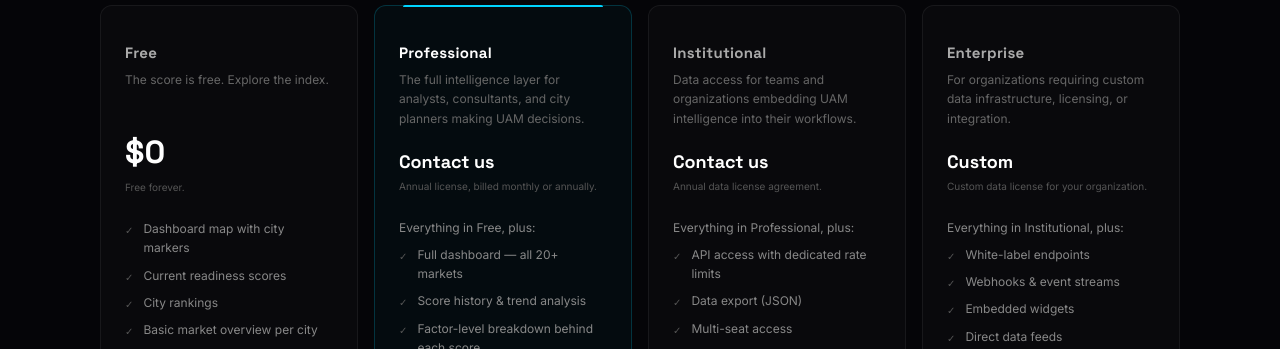
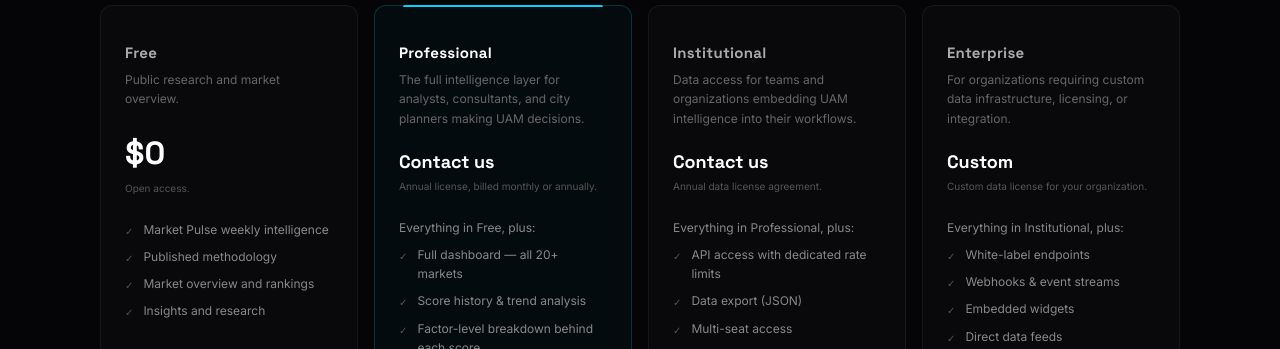
Before and after one commit to Xdrum1/airgrid, a Next.js app: page /pricing in a window 1280 px wide. Shown: the part 603-952 px from the top of the page. Built offline with nearby package versions, Linux system fonts and the light colour scheme; no server answers.

Commit message:
Update pricing page free tier for institutional positioning
Free tier now describes public research layer (Pulse, methodology,
insights) instead of dashboard features. CTA changed from
"Explore Dashboard" to "Request Access".

```diff
--- a/src/components/PricingTiers.tsx
+++ b/src/components/PricingTiers.tsx
@@ -21,18 +21,18 @@ interface Tier {
 const TIERS: Tier[] = [
   {
     name: "Free",
-    tagline: "The score is free. Explore the index.",
+    tagline: "Public research and market overview.",
     price: "$0",
-    priceNote: "Free forever.",
+    priceNote: "Open access.",
     accent: "#00d4ff",
     highlight: false,
     features: [
-      "Dashboard map with city markers",
-      "Current readiness scores",
-      "City rankings",
-      "Basic market overview per city",
+      "Market Pulse weekly intelligence",
+      "Published methodology",
+      "Market overview and rankings",
+      "Insights and research",
     ],
-    cta: { label: "Explore Dashboard", href: "/dashboard" },
+    cta: { label: "Request Access", href: "/request-access" },
   },
   {
     name: "Professional",
```
